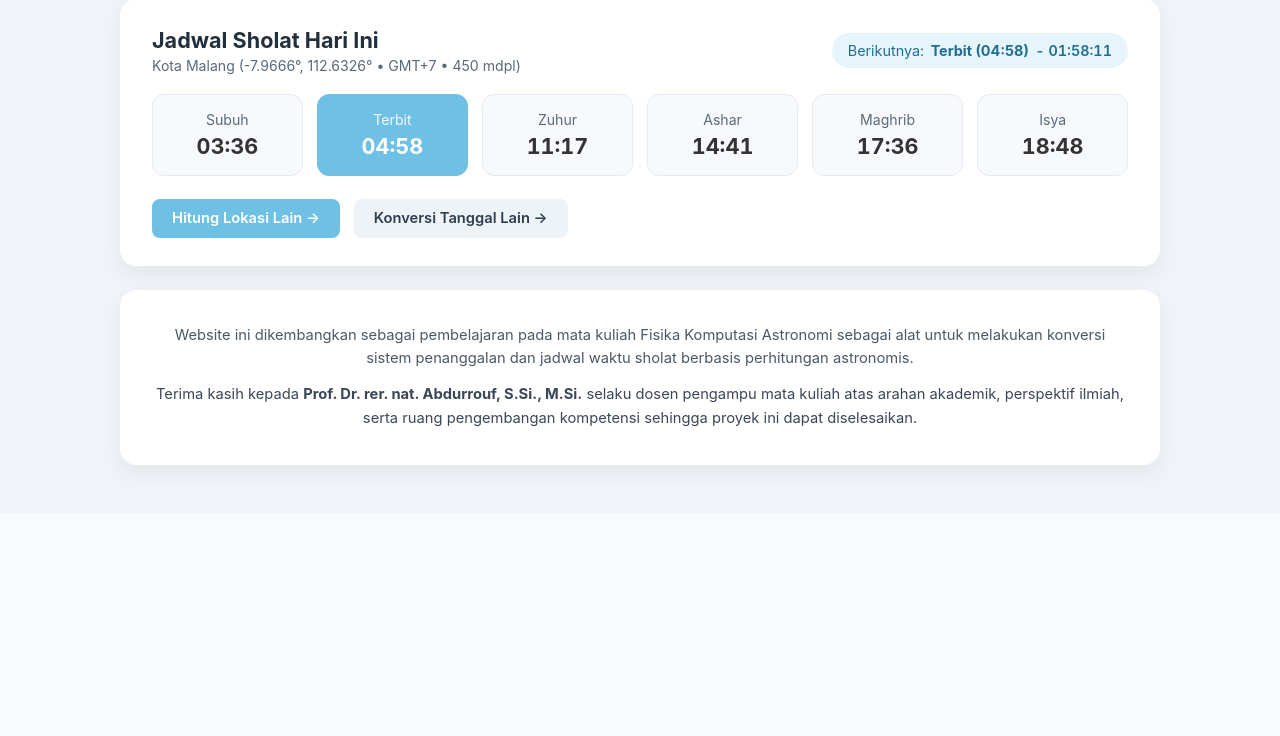
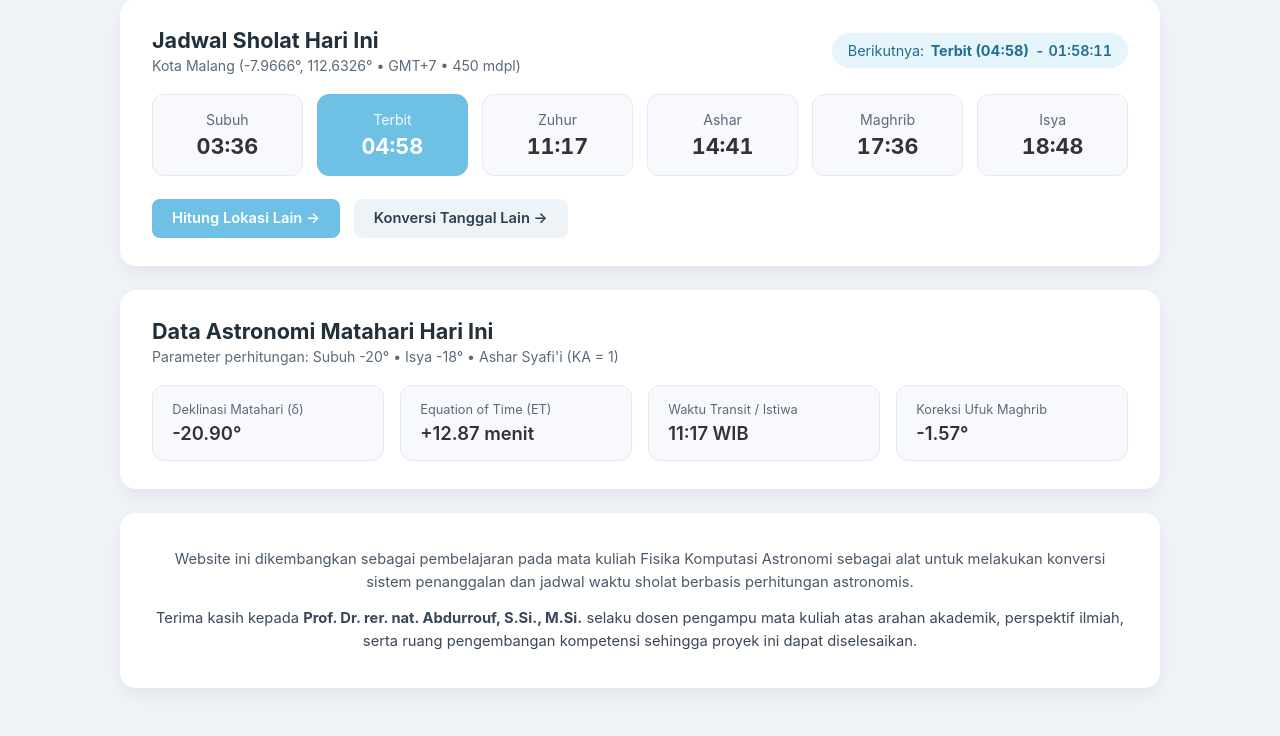
Before and after one commit to AzharFkh/Muslim_Prayer_schedule, a Flask app: page / in a window 1280 px wide. Shown: the part 357-1093 px from the top of the page. Before the commit the page ends 837 px from the top, so only its background shows below. Run offline with Flask 3, Linux system fonts and the light colour scheme.

Commit message:
feat(home): add live prayer, calendar, and solar astronomy dashboard

```diff
--- a/app.py
+++ b/app.py
@@ -1,5 +1,11 @@
 from flask import Flask, render_template, request
-from utilities.JDtoJadwalSolat import jadwal_solat
+from utilities.JDtoJadwalSolat import (
+    jadwal_solat,
+    sudut_deklinasi,
+    waktu_transit,
+    equation_of_time,
+    to_hhmm,
+)
 from utilities.paging_tools import *
 from datetime import timedelta
 import datetime
@@ -57,6 +63,19 @@ def index():
             "besok": True,
         }
 
+    astro_data = {
+        "deklinasi": sudut_deklinasi(jd_today),
+        "equation_of_time": equation_of_time(jd_today),
+        "waktu_transit": to_hhmm(
+            waktu_transit(
+                jd_today,
+                default_lokasi["longitude"],
+                default_lokasi["timezone"],
+            )
+        ),
+        "h_maghrib": -0.8333 - 0.0347 * (default_lokasi["altitude"] ** 0.5),
+    }
+
     return render_template(
         "index.html",
         tanggal_masehi=tanggal_masehi,
@@ -65,6 +84,7 @@ def index():
         jadwal_hari_ini=jadwal_hari_ini,
         lokasi=default_lokasi,
         next_prayer=next_prayer,
+        astro_data=astro_data,
     )
 
 @app.route("/konversi-tanggal", methods=["GET", "POST"])
--- a/static/style_main.css
+++ b/static/style_main.css
@@ -15,6 +15,7 @@ body {
 
 .dashboard-hero,
 .prayer-dashboard,
+.astro-dashboard,
 .about-card {
   background: #ffffff;
   border-radius: 16px;
@@ -80,6 +81,12 @@ body {
 .date-cards-grid {
   display: grid;
   grid-template-columns: repeat(auto-fit, minmax(220px, 1fr));
+  gap: 1rem;
+}
+
+.astro-cards-grid {
+  display: grid;
+  grid-template-columns: repeat(auto-fit, minmax(190px, 1fr));
   gap: 1rem;
 }
 
--- a/templates/index.html
+++ b/templates/index.html
@@ -69,6 +69,36 @@
     </div>
   </section>
 
+  <section class="astro-dashboard">
+    <div class="section-header">
+      <div>
+        <h2>Data Astronomi Matahari Hari Ini</h2>
+        <p class="location-meta">
+          Parameter perhitungan: Subuh -20&deg; &bull; Isya -18&deg; &bull; Ashar Syafi'i (KA = 1)
+        </p>
+      </div>
+    </div>
+
+    <div class="astro-cards-grid">
+      <div class="info-card">
+        <span class="card-label">Deklinasi Matahari (&delta;)</span>
+        <strong class="card-value">{{ "%.2f"|format(astro_data.deklinasi) }}&deg;</strong>
+      </div>
+      <div class="info-card">
+        <span class="card-label">Equation of Time (ET)</span>
+        <strong class="card-value">{{ "%+.2f"|format(astro_data.equation_of_time) }} menit</strong>
+      </div>
+      <div class="info-card">
+        <span class="card-label">Waktu Transit / Istiwa</span>
+        <strong class="card-value">{{ astro_data.waktu_transit }} WIB</strong>
+      </div>
+      <div class="info-card">
+        <span class="card-label">Koreksi Ufuk Maghrib</span>
+        <strong class="card-value">{{ "%.2f"|format(astro_data.h_maghrib) }}&deg;</strong>
+      </div>
+    </div>
+  </section>
+
   <section class="about-card">
     <p>
       Website ini dikembangkan sebagai pembelajaran pada mata kuliah Fisika Komputasi Astronomi
--- a/utilities/JDtoJadwalSolat.py
+++ b/utilities/JDtoJadwalSolat.py
@@ -12,20 +12,23 @@ def sudut_deklinasi(JD):
              + 0.17132 * math.sin(math.radians(3 * 57.297 * T - 59.722)))
     return delta
 
-def waktu_transit(JD, longitude, timezone):
-    """Hitung waktu transit (jam lokal)"""
+def equation_of_time(JD):
+    """Hitung Equation of Time (menit)"""
     U = (JD - 2451545) / 36525
     L0 = 280.46607 + 36000.7698 * U
     L0_rad = math.radians(L0)
 
-    ET = (-(1789 + 237 * U) * math.sin(L0_rad)
-          - (7146 - 62 * U) * math.cos(L0_rad)
-          + (9934 - 14 * U) * math.sin(2 * L0_rad)
-          - (29 + 5 * U) * math.cos(2 * L0_rad)
-          + (74 + 10 * U) * math.sin(3 * L0_rad)
-          + (320 - 4 * U) * math.cos(3 * L0_rad)
-          - 212 * math.sin(4 * L0_rad)) / 1000.0
+    return (-(1789 + 237 * U) * math.sin(L0_rad)
+            - (7146 - 62 * U) * math.cos(L0_rad)
+            + (9934 - 14 * U) * math.sin(2 * L0_rad)
+            - (29 + 5 * U) * math.cos(2 * L0_rad)
+            + (74 + 10 * U) * math.sin(3 * L0_rad)
+            + (320 - 4 * U) * math.cos(3 * L0_rad)
+            - 212 * math.sin(4 * L0_rad)) / 1000.0
 
+def waktu_transit(JD, longitude, timezone):
+    """Hitung waktu transit (jam lokal)"""
+    ET = equation_of_time(JD)
     return 12 + timezone - (longitude / 15) - (ET / 60)
 
 def HA(h, L, delta):
```
